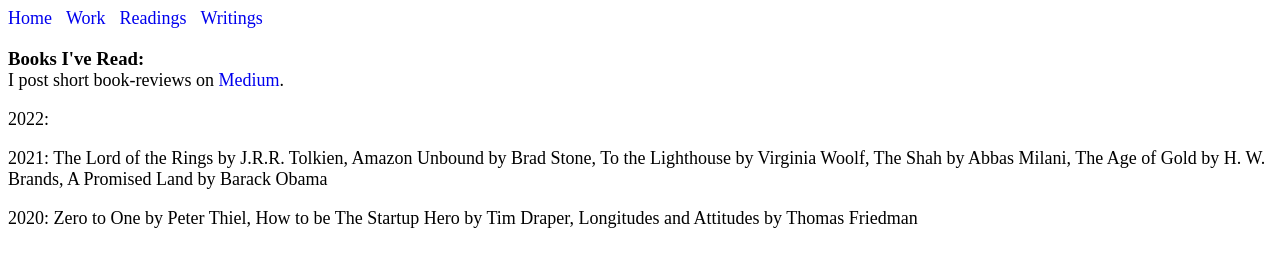
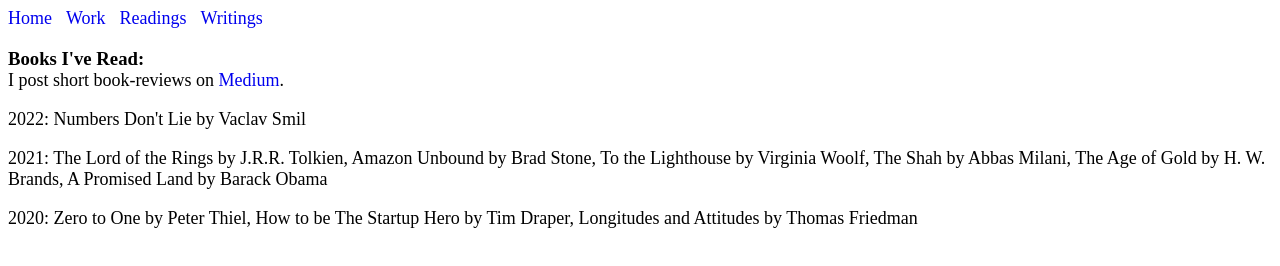
Before and after one commit to kashaakrami/kashaakrami.github.io, a plain HTML site: page readings.html in a window 1280 px wide. Drawn offline with Linux system fonts and the light colour scheme.

Commit message:
first book of 2022

```diff
--- a/readings.html
+++ b/readings.html
@@ -43,7 +43,7 @@
 
     <h3> Books I've Read: </h3>
     <p> I post short book-reviews on <a href="https://kashaakrami.medium.com" title="Kasha's Book Reviews" target="_blank" style="text-decoration:none"><span class="label">Medium</span></a>.</p>
-    <p> 2022: </p>
+    <p> 2022: Numbers Don't Lie by Vaclav Smil </p>
     <p> 2021: The Lord of the Rings by J.R.R. Tolkien, Amazon Unbound by Brad Stone, To the Lighthouse by Virginia Woolf, The Shah by Abbas Milani, The Age of Gold by H. W. Brands, A Promised Land by Barack Obama </p>
     <p> 2020: Zero to One by Peter Thiel, How to be The Startup Hero by Tim Draper, Longitudes and Attitudes by Thomas Friedman</p>
 </body>
```
